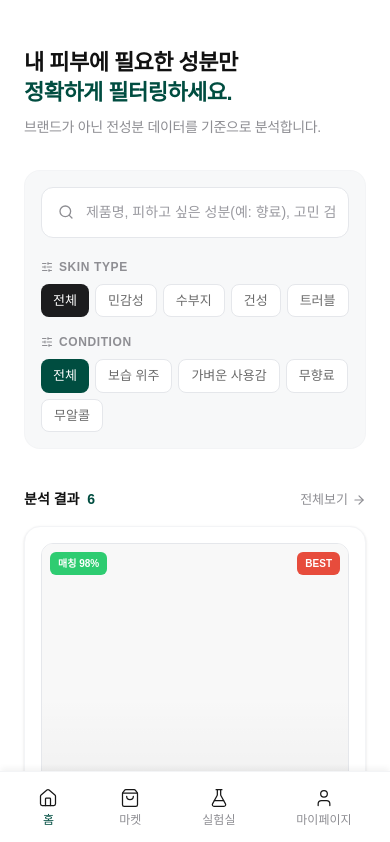
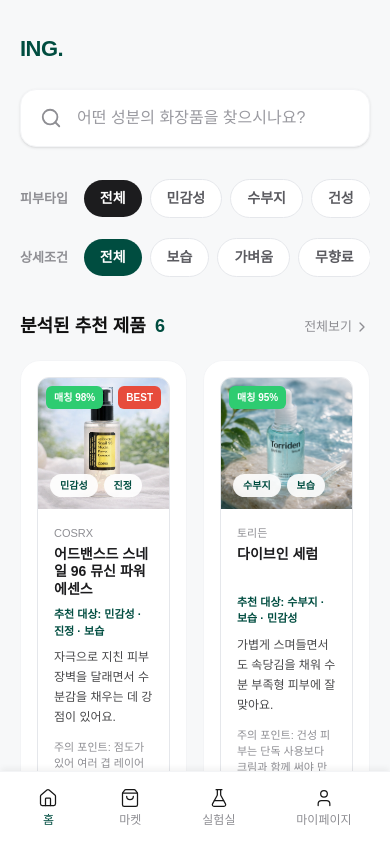
Before and after one commit to ksw222/ing-toy, a Next.js app: page / in a window 390 px wide. Shown: the top 842 px of the page. Built offline with nearby package versions, Linux system fonts and the light colour scheme.

Commit message:
랜딩페이지 ver.2

```diff
--- a/app/components/ProductCard.tsx
+++ b/app/components/ProductCard.tsx
@@ -1,5 +1,6 @@
 "use client";
 
+import Image from "next/image";
 import Link from "next/link";
 
 type ProductCardProduct = {
@@ -12,6 +13,7 @@
   reviewCount: number;
   match: number;
   mainIngredients: string[];
+  image: string;
   isBestSeller?: boolean;
   recommendedFor?: string[];
   recommendReason?: string;
@@ -40,6 +42,13 @@
     <Link href={`/market/${product.id}`} className="block h-full">
       <div className="bg-white border border-gray-200 rounded-xl overflow-hidden hover:shadow-lg transition-all duration-200 cursor-pointer group h-full">
         <div className="relative aspect-square bg-[#F8F8F8] overflow-hidden">
+          <Image
+            src={product.image}
+            alt={product.name}
+            fill
+            className="object-cover group-hover:scale-105 transition-transform duration-300"
+            sizes="(max-width: 640px) 100vw, (max-width: 1280px) 50vw, 33vw"
+          />
           <div className="absolute top-2 left-2 px-2 py-1 bg-[#2ECC71] rounded-md z-10">
             <div className="text-white text-[10px] font-bold">매칭 {product.match}%</div>
           </div>
@@ -63,7 +72,7 @@
             </div>
           )}
 
-          <div className="absolute inset-0 bg-gradient-to-b from-transparent via-transparent to-black/5 group-hover:scale-105 transition-transform duration-300" />
+          <div className="absolute inset-0 bg-gradient-to-b from-transparent via-transparent to-black/5" />
         </div>
 
         <div className={`${isCompact ? "p-3" : "p-4"} relative bg-white`}>
--- a/app/page.tsx
+++ b/app/page.tsx
@@ -2,15 +2,17 @@
 
 import Link from "next/link";
 import { useState, useMemo } from "react";
-import { Search, SlidersHorizontal, ArrowRight } from "lucide-react";
+import { Search, Flame, Sparkles, TrendingUp, ChevronRight } from "lucide-react";
 
 import { ProductCard } from "./components/ProductCard";
 import { sampleProducts } from "./data/mockdata";
 
-// --- Types & Data ---
+// ==========================================
+// 1. TYPES & STATIC DATA
+// ==========================================
 type BaseProduct = (typeof sampleProducts)[number];
 type SkinFilter = "전체" | "민감성" | "수부지" | "건성" | "트러블";
-type ConditionFilter = "전체" | "보습 위주" | "가벼운 사용감" | "무향료" | "무알콜";
+type ConditionFilter = "전체" | "보습" | "가벼움" | "무향료" | "무알콜";
 
 type HomeProduct = BaseProduct & {
   tags: string[];
@@ -28,32 +30,32 @@
   { ...sampleProducts[5], tags: ["보습", "장벽", "건성"], texture: "rich", noFragrance: true },
 ];
 
+const POPULAR_INGREDIENTS = ["판테놀", "병풀추출물", "나이아신아마이드", "세라마이드 NP", "히알루론산"];
+const TRENDING_SEARCHES = ["수부지 진정 토너", "환절기 장벽크림", "화농성 트러블", "좁쌀 여드름", "무향료 수분크림"];
+
 const SKIN_TYPES: SkinFilter[] = ["전체", "민감성", "수부지", "건성", "트러블"];
-const CONDITIONS: ConditionFilter[] = ["전체", "보습 위주", "가벼운 사용감", "무향료", "무알콜"];
+const CONDITIONS: ConditionFilter[] = ["전체", "보습", "가벼움", "무향료", "무알콜"];
 
+// ==========================================
+// 2. MAIN COMPONENT
+// ==========================================
 export default function Home() {
   const [query, setQuery] = useState("");
   const [activeSkin, setActiveSkin] = useState<SkinFilter>("전체");
   const [activeCondition, setActiveCondition] = useState<ConditionFilter>("전체");
 
-  // 즉각적인 필터링 로직 (ChatGPT/토스 스타일의 빠른 반응성)
+  // 즉각적인 필터링 로직
   const filteredProducts = useMemo(() => {
     return homeProducts.filter((product) => {
-      // 1. 검색어 필터
-      const searchMatch =
-        query === "" ||
-        `${product.brand} ${product.name} ${product.mainIngredients.join(" ")}`
-          .toLowerCase()
-          .includes(query.toLowerCase());
+      const searchMatch = query === "" ||
+        `${product.brand} ${product.name} ${product.mainIngredients.join(" ")}`.toLowerCase().includes(query.toLowerCase());
 
-      // 2. 피부타입 필터
       const skinMatch = activeSkin === "전체" || product.recommendedFor.includes(activeSkin);
 
-      // 3. 조건 필터
       const conditionMatch = (() => {
         if (activeCondition === "전체") return true;
-        if (activeCondition === "보습 위주") return product.recommendedFor.includes("보습") || product.texture === "rich";
-        if (activeCondition === "가벼운 사용감") return product.texture === "light";
+        if (activeCondition === "보습") return product.recommendedFor.includes("보습") || product.texture === "rich";
+        if (activeCondition === "가벼움") return product.texture === "light";
         if (activeCondition === "무향료") return !!product.noFragrance;
         if (activeCondition === "무알콜") return !!product.noAlcohol;
         return true;
@@ -64,72 +66,111 @@
   }, [query, activeSkin, activeCondition]);
 
   return (
-    <div className="min-h-screen bg-[#FFFFFF] text-[#1C1C1E] selection:bg-[#004D40] selection:text-white pb-24">
-      <div className="max-w-5xl mx-auto px-6 pt-12 md:pt-16">
+    <div className="min-h-screen bg-[#F7F8F9] text-[#1C1C1E] selection:bg-[#004D40] selection:text-white flex flex-col lg:flex-row">
 
-        {/* Header: 세련되고 절제된 타이포그래피 */}
-        <header className="mb-8">
-          <h1 className="text-[22px] md:text-[26px] font-bold text-[#111111] tracking-tight leading-snug">
-            내 피부에 필요한 성분만 <br className="md:hidden" />
-            <span className="text-[#004D40]">정확하게 필터링하세요.</span>
-          </h1>
-          <p className="mt-2 text-[14px] text-[#8E8E93] font-medium tracking-tight">
-            브랜드가 아닌 전성분 데이터를 기준으로 분석합니다.
-          </p>
-        </header>
+      {/* ==========================================
+          LEFT SIDEBAR: ChatGPT/Gemini 스타일의 탐색 패널
+          (데스크탑에서만 노출, 모바일에서는 하단 탭이나 드로어로 뺌)
+          ========================================== */}
+      <aside className="hidden lg:flex flex-col w-[280px] h-screen sticky top-0 bg-white border-r border-gray-100 pt-8 pb-10 px-6 shrink-0 overflow-y-auto scrollbar-hide">
+        <div className="mb-10">
+        </div>
 
-        {/* Control Panel: 검색 및 필터 인터페이스 (SaaS 느낌의 밀도 높은 디자인) */}
-        <section className="bg-[#F7F8F9] border border-gray-100/80 rounded-2xl p-4 md:p-5 mb-10 transition-all">
-          <div className="flex flex-col gap-5">
+        {/* 실시간 인기 성분 */}
+        <section className="mb-10">
+          <h2 className="text-[14px] font-bold text-[#111111] flex items-center gap-2 mb-4">
+            <Sparkles size={16} className="text-[#004D40]" /> 지금 뜨는 성분
+          </h2>
+          <div className="flex flex-col gap-1.5">
+            {POPULAR_INGREDIENTS.map((ingredient, idx) => (
+              <button
+                key={ingredient}
+                onClick={() => setQuery(ingredient)}
+                className="flex items-center justify-between w-full px-3 py-2.5 rounded-xl hover:bg-[#F7F8F9] text-left transition-colors group"
+              >
+                <span className="text-[14px] font-medium text-[#48484A] group-hover:text-[#1C1C1E]">
+                  <span className="text-[#8E8E93] mr-2 text-[12px] font-bold w-4 inline-block">{idx + 1}</span>
+                  {ingredient}
+                </span>
+              </button>
+            ))}
+          </div>
+        </section>
 
-            {/* Search Input */}
-            <div className="relative flex items-center w-full bg-white rounded-xl border border-gray-200 overflow-hidden focus-within:border-[#004D40] focus-within:ring-1 focus-within:ring-[#004D40] transition-all">
-              <Search size={18} className="text-[#8E8E93] ml-4" />
+        {/* 많이 찾는 검색어 */}
+        <section>
+          <h2 className="text-[14px] font-bold text-[#111111] flex items-center gap-2 mb-4">
+            <Flame size={16} className="text-[#FF3B30]" /> 인기 급상승 검색어
+          </h2>
+          <div className="flex flex-wrap gap-2">
+            {TRENDING_SEARCHES.map((search) => (
+              <button
+                key={search}
+                onClick={() => setQuery(search)}
+                className="px-3 py-1.5 bg-[#F7F8F9] border border-gray-100 rounded-lg text-[13px] font-medium text-[#5B5B60] hover:text-[#1C1C1E] hover:border-gray-200 transition-colors"
+              >
+                {search}
+              </button>
+            ))}
+          </div>
+        </section>
+      </aside>
+
+      {/* ==========================================
+          MAIN CONTENT: 올리브영 + 토스 스타일의 상품 메인
+          ========================================== */}
+      <main className="flex-1 w-full max-w-[1200px] mx-auto px-5 lg:px-10 pt-8 lg:pt-10 pb-24">
+
+        {/* 모바일용 헤더 (데스크탑에선 사이드바가 역할 수행) */}
+        <div className="lg:hidden mb-6 flex items-center justify-between">
+          <h1 className="text-[22px] font-extrabold text-[#004D40] tracking-tight">ING.</h1>
+        </div>
+
+        {/* 1. 토스 스타일의 둥글고 부드러운 검색바 */}
+        <div className="relative w-full mb-8">
+          <div className="absolute inset-y-0 left-5 flex items-center pointer-events-none">
+            <Search size={22} className="text-[#8E8E93]" />
+          </div>
           <input
             type="text"
             value={query}
             onChange={(e) => setQuery(e.target.value)}
-                placeholder="제품명, 피하고 싶은 성분(예: 향료), 고민 검색"
-                className="w-full py-3.5 px-3 text-[14px] md:text-[15px] bg-transparent outline-none placeholder:text-[#9A9AA0]"
+            placeholder="어떤 성분의 화장품을 찾으시나요?"
+            className="w-full py-4 pl-14 pr-5 bg-white shadow-sm border border-gray-100 rounded-2xl text-[16px] font-medium text-[#1C1C1E] placeholder:text-[#9A9AA0] focus:outline-none focus:border-[#004D40]/30 focus:ring-4 focus:ring-[#004D40]/5 transition-all"
           />
         </div>
 
-            {/* Filters (칩 형태, 작은 폰트) */}
-            <div className="flex flex-col md:flex-row gap-4 md:gap-8">
-              <div className="flex flex-col gap-2">
-                <span className="text-[12px] font-bold text-[#8E8E93] flex items-center gap-1.5 uppercase tracking-wider">
-                  <SlidersHorizontal size={12} /> Skin Type
-                </span>
-                <div className="flex flex-wrap gap-1.5">
+        {/* 2. 빠른 필터 칩 (Quick Filters) - 즉각적으로 상품을 거르는 토스 UI */}
+        <div className="space-y-4 mb-8">
+          {/* 피부 타입 필터 */}
+          <div className="flex items-center gap-2 overflow-x-auto scrollbar-hide pb-1">
+            <span className="text-[13px] font-bold text-[#8E8E93] whitespace-nowrap mr-2">피부타입</span>
             {SKIN_TYPES.map((skin) => (
               <button
                 key={skin}
                 onClick={() => setActiveSkin(skin)}
-                      className={`px-3 py-1.5 rounded-lg text-[13px] font-medium transition-colors ${
+                className={`px-4 py-2 rounded-full text-[14px] font-bold whitespace-nowrap transition-colors ${
                   activeSkin === skin
                     ? "bg-[#1C1C1E] text-white"
-                          : "bg-white text-[#6B6B6B] border border-gray-200 hover:bg-gray-50"
+                    : "bg-white text-[#5B5B60] border border-gray-200 hover:bg-gray-50"
                 }`}
               >
                 {skin}
               </button>
             ))}
           </div>
-              </div>
 
-              <div className="flex flex-col gap-2">
-                <span className="text-[12px] font-bold text-[#8E8E93] flex items-center gap-1.5 uppercase tracking-wider">
-                  <SlidersHorizontal size={12} /> Condition
-                </span>
-                <div className="flex flex-wrap gap-1.5">
+          {/* 조건 필터 */}
+          <div className="flex items-center gap-2 overflow-x-auto scrollbar-hide pb-1">
+            <span className="text-[13px] font-bold text-[#8E8E93] whitespace-nowrap mr-2">상세조건</span>
             {CONDITIONS.map((condition) => (
               <button
                 key={condition}
                 onClick={() => setActiveCondition(condition)}
-                      className={`px-3 py-1.5 rounded-lg text-[13px] font-medium transition-colors ${
+                className={`px-4 py-2 rounded-full text-[14px] font-bold whitespace-nowrap transition-colors ${
                   activeCondition === condition
                     ? "bg-[#004D40] text-white"
-                          : "bg-white text-[#6B6B6B] border border-gray-200 hover:bg-gray-50"
+                    : "bg-white text-[#5B5B60] border border-gray-200 hover:bg-gray-50"
                 }`}
               >
                 {condition}
@@ -137,64 +178,54 @@
             ))}
           </div>
         </div>
-            </div>
 
-          </div>
-        </section>
-
-        {/* Results Area: 필터가 걸린 상품이 즉시 노출되는 영역 */}
-        <section>
-          <div className="flex items-center justify-between mb-4">
-            <h2 className="text-[14px] font-bold text-[#111111]">
-              분석 결과 <span className="text-[#004D40] ml-1">{filteredProducts.length}</span>
+        {/* 3. 상품 목록 영역 (올리브영 스타일의 상품 최우선 노출) */}
+        <div>
+          <div className="flex items-center justify-between mb-5">
+            <h2 className="text-[18px] font-bold text-[#111111]">
+              분석된 추천 제품 <span className="text-[#004D40] ml-1">{filteredProducts.length}</span>
             </h2>
-            {filteredProducts.length > 0 && (
-              <Link href="/market" className="text-[13px] font-medium text-[#8E8E93] hover:text-[#1C1C1E] flex items-center gap-1 transition-colors">
-                전체보기 <ArrowRight size={14} />
-              </Link>
-            )}
+            <button className="text-[13px] font-medium text-[#8E8E93] flex items-center gap-0.5 hover:text-[#1C1C1E]">
+              전체보기 <ChevronRight size={16} />
+            </button>
           </div>
 
           {filteredProducts.length > 0 ? (
-            <div className="grid grid-cols-1 sm:grid-cols-2 lg:grid-cols-3 gap-4 md:gap-5">
+            <div className="grid grid-cols-2 md:grid-cols-3 xl:grid-cols-4 gap-4 md:gap-5">
               {filteredProducts.map((product) => (
-                <div key={product.id} className="group flex flex-col h-full bg-white border border-gray-100 rounded-2xl overflow-hidden hover:border-[#004D40]/30 transition-colors shadow-sm hover:shadow-md">
-                  {/* 기존 ProductCard를 래핑하여 디자인 톤을 맞춤 */}
+                <div key={product.id} className="group flex flex-col h-full bg-white rounded-[20px] overflow-hidden border border-gray-100 hover:border-[#004D40]/30 transition-all hover:shadow-md cursor-pointer">
+                  {/* ProductCard 컴포넌트 렌더링 (기존 코드 유지) */}
                   <div className="p-4 flex-grow">
                     <ProductCard product={product} variant="recommendation" />
                   </div>
 
-                  {/* 데이터 분석가/성분 중심 플랫폼의 느낌을 살린 하단 태그 영역 */}
-                  <div className="px-4 py-3 bg-[#F7F8F9] border-t border-gray-100 flex flex-wrap gap-1.5 mt-auto">
+                  {/* ING만의 특장점: 데이터 애널리스트가 분석한 성분 태그 영역 */}
+                  <div className="px-4 py-3 bg-[#F7F8F9] border-t border-gray-50 flex flex-wrap gap-1.5 mt-auto">
                     {product.tags.map((tag) => (
                       <span key={tag} className="px-2 py-1 bg-white border border-gray-200 rounded-md text-[11px] font-bold text-[#48484A]">
                         {tag}
                       </span>
                     ))}
-                    {product.noFragrance && (
-                      <span className="px-2 py-1 bg-[#004D40]/5 border border-[#004D40]/10 rounded-md text-[11px] font-bold text-[#004D40]">
-                        무향료
-                      </span>
-                    )}
                   </div>
                 </div>
               ))}
             </div>
           ) : (
-            <div className="w-full py-20 flex flex-col items-center justify-center bg-[#F7F8F9] rounded-2xl border border-gray-100 border-dashed mt-4">
-              <Search size={32} className="text-[#D1D1D6] mb-3" />
-              <p className="text-[14px] text-[#5B5B60] font-medium">조건에 맞는 성분 데이터가 없습니다.</p>
+            <div className="w-full py-24 flex flex-col items-center justify-center bg-white rounded-[24px] border border-gray-100 mt-4 shadow-sm">
+              <Search size={48} className="text-[#E5E5EA] mb-4" />
+              <p className="text-[16px] text-[#5B5B60] font-medium mb-1">조건에 맞는 제품을 찾지 못했어요.</p>
+              <p className="text-[14px] text-[#8E8E93] mb-6">검색어나 필터 조건을 변경해 보세요.</p>
               <button
                 onClick={() => { setQuery(""); setActiveSkin("전체"); setActiveCondition("전체"); }}
-                className="mt-3 text-[13px] font-bold text-[#004D40] hover:underline"
+                className="px-6 py-2.5 bg-[#F7F8F9] text-[#1C1C1E] font-bold text-[14px] rounded-full hover:bg-gray-200 transition-colors"
               >
                 필터 초기화
               </button>
             </div>
           )}
-        </section>
+        </div>
 
-      </div>
+      </main>
     </div>
   );
 }
```
Also changed, not shown: app/market/[id]/page.tsx (+29 -15 lines). Lines whose indentation alone changed are shown as unchanged.
